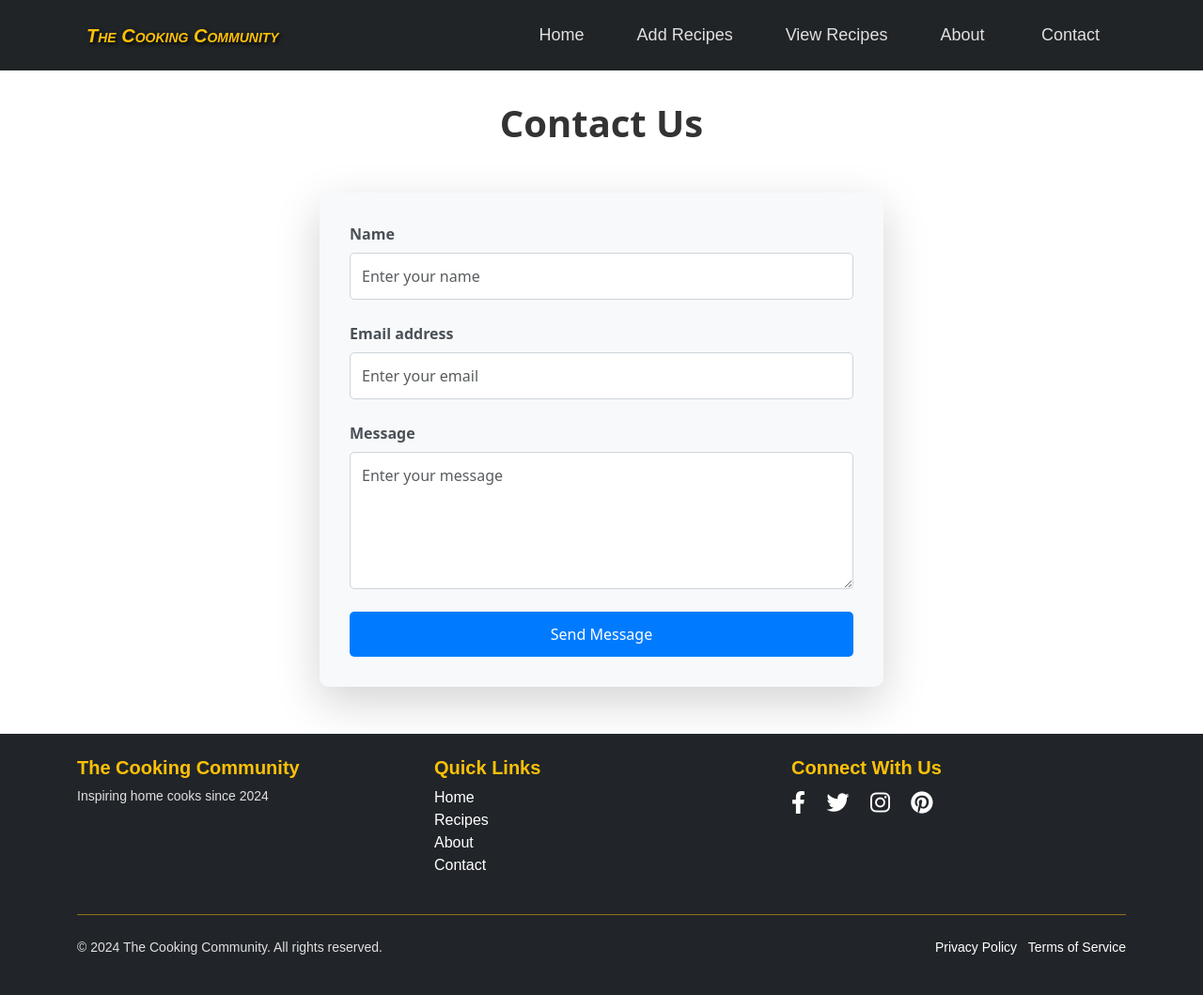
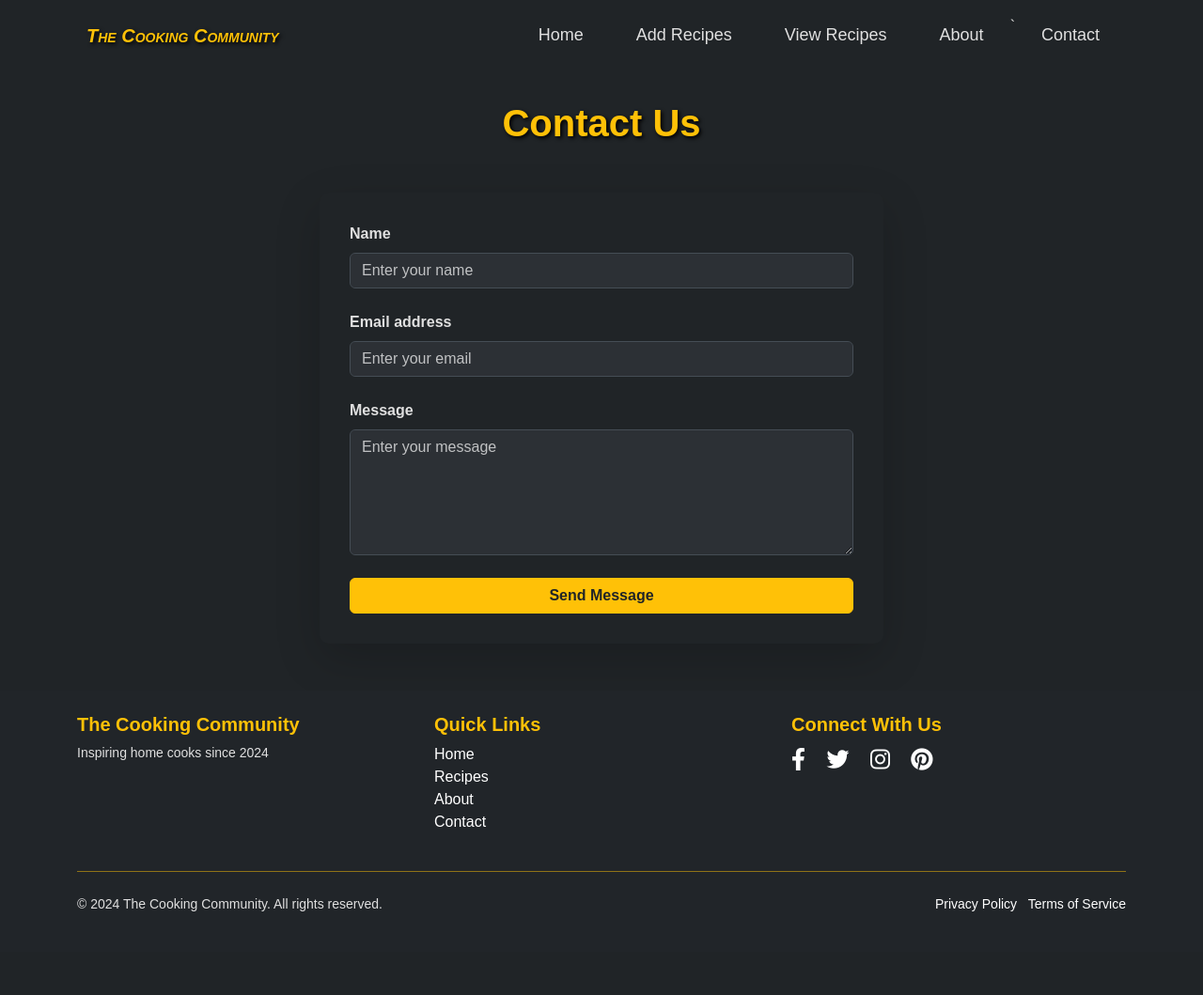
Before and after one commit to csxark/The-Cooking-Community, a Django app: page /contact/ in a window 1280 px wide. Shown: the whole page at 94% size. After the commit the page ends 970 px from the top, so only its background shows below. Run offline with Django 5.2, Linux system fonts and the light colour scheme.

Commit message:
Update contact.html

```diff
--- a/vege/templates/contact.html
+++ b/vege/templates/contact.html
@@ -1,6 +1,85 @@
 {% extends 'base.html' %}
 {% block title %}Contact | {% endblock %}
 {% block content %}
+<style>
+    body {
+        background-color: #202427;
+        color: #e0e0e0;
+        font-family: 'Arial', sans-serif;
+    }
+
+    .contact-title {
+        font-size: 2.5rem;
+        font-weight: bold;
+        color: #ffc107;
+        text-align: center;
+        margin: 2rem 0;
+        text-shadow: 2px 2px 4px rgba(0, 0, 0, 0.3);
+        font-family: 'Arial', sans-serif;
+        font-weight: bold;
+        text-shadow: 2px 2px 4px #000000;
+    }
+
+    .contact-form-wrapper {
+        max-width: 600px;
+        margin: 50px auto;
+        background-color: #202427;
+        border-radius: 10px;
+        box-shadow: 0 5px 20px rgba(255, 193, 7, 0.2);
+        padding: 2rem;
+    }
+
+    .contact-form {
+        display: flex;
+        flex-direction: column;
+
+    }
+
+    .form-group {
+        margin-bottom: 1.5rem;
+    }
+
+    .form-group label {
+        font-weight: bold;
+        color: #e0e0e0;
+    }
+
+    .form-control {
+        background-color: #2c3035;
+        border: 1px solid #454d55;
+        color: #e0e0e0;
+    }
+
+    .form-control:focus {
+        background-color: #2c3035;
+        border-color: #ffc107;
+        box-shadow: 0 0 0 0.2rem rgba(255, 193, 7, 0.25);
+        color: #e0e0e0;
+    }
+
+    .submit-btn {
+        background-color: #ffc107;
+        border-color: #ffc107;
+        color: #202427;
+        font-weight: bold;
+        transition: all 0.3s ease;
+    }
+
+    .submit-btn:hover {
+        background-color: #e0a800;
+        border-color: #e0a800;
+        color: #202427;
+    }
+    .form-control::placeholder {
+        color: #ffffff;
+        opacity: 0.7;
+    }
+    label {
+        margin-bottom: 0.5rem;
+        font-weight: bold;
+    }
+</style>
+
 <h1 class="contact-title">Contact Us</h1>
 <div class="container">
     <div class="contact-form-wrapper shadow-lg">
@@ -22,66 +101,5 @@
     </div>
 </div>
 
-<style>
-    .contact-title {
-        font-size: 2.5rem;
-        font-weight: bold;
-        color: #333;
-        text-align: center;
-        margin: 2rem 0;
-    }
 
-    .contact-form-wrapper {
-        max-width: 600px;
-        margin: 50px auto;
-        background-color: #f8f9fa;
-        border-radius: 10px;
-        box-shadow: 0 0 20px rgba(0, 0, 0, 0.1);
-        padding: 2rem;
-    }
-
-    .contact-form {
-        display: flex;
-        flex-direction: column;
-    }
-
-    .form-group {
-        margin-bottom: 1.5rem;
-    }
-
-    .form-group label {
-        font-weight: bold;
-        margin-bottom: 0.5rem;
-        color: #495057;
-    }
-
-    .form-control {
-        border: 1px solid #ced4da;
-        border-radius: 5px;
-        padding: 0.75rem;
-        font-size: 1rem;
-        transition: border-color 0.15s ease-in-out, box-shadow 0.15s ease-in-out;
-    }
-
-    .form-control:focus {
-        border-color: #80bdff;
-        outline: 0;
-        box-shadow: 0 0 0 0.2rem rgba(0, 123, 255, 0.25);
-    }
-
-    .submit-btn {
-        background-color: #007bff;
-        border: none;
-        color: white;
-        padding: 0.75rem 1.5rem;
-        font-size: 1rem;
-        border-radius: 5px;
-        cursor: pointer;
-        transition: background-color 0.15s ease-in-out;
-    }
-
-    .submit-btn:hover {
-        background-color: #0056b3;
-    }
-</style>
 {% endblock %}
```
